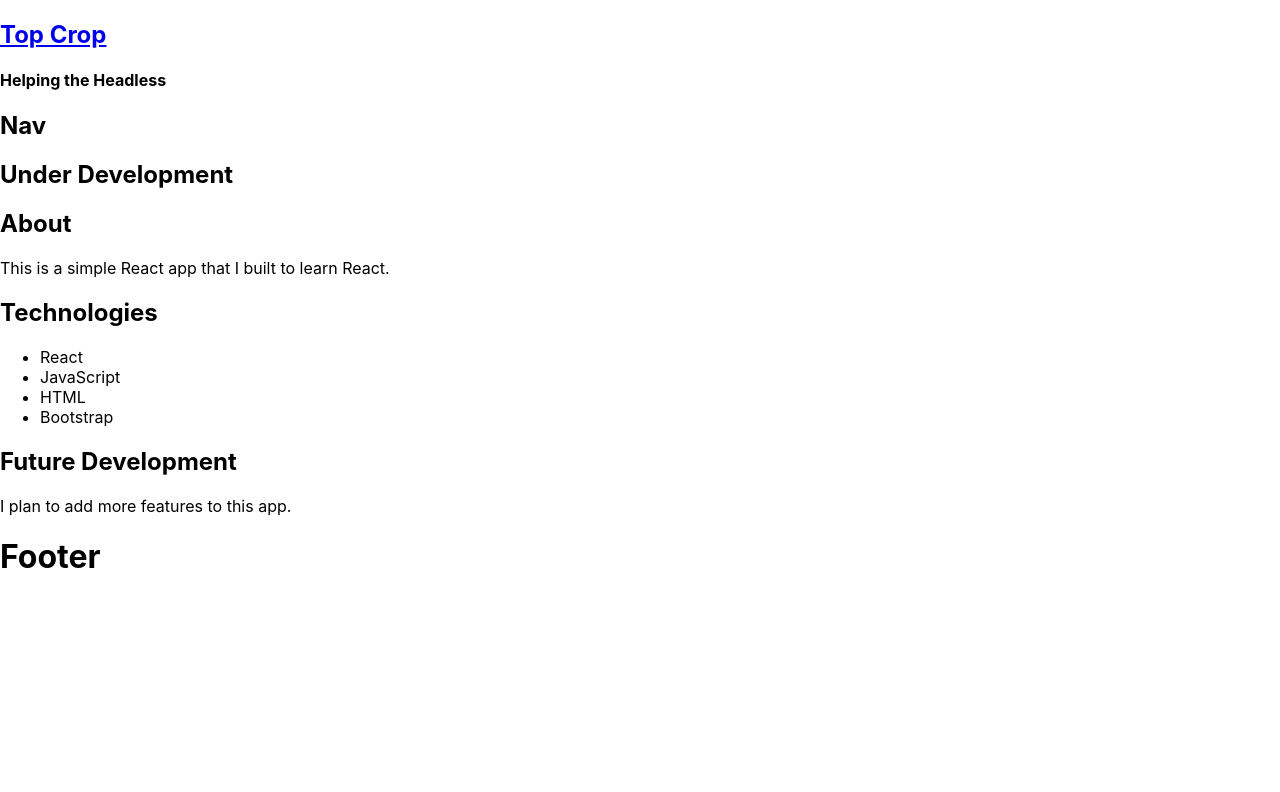
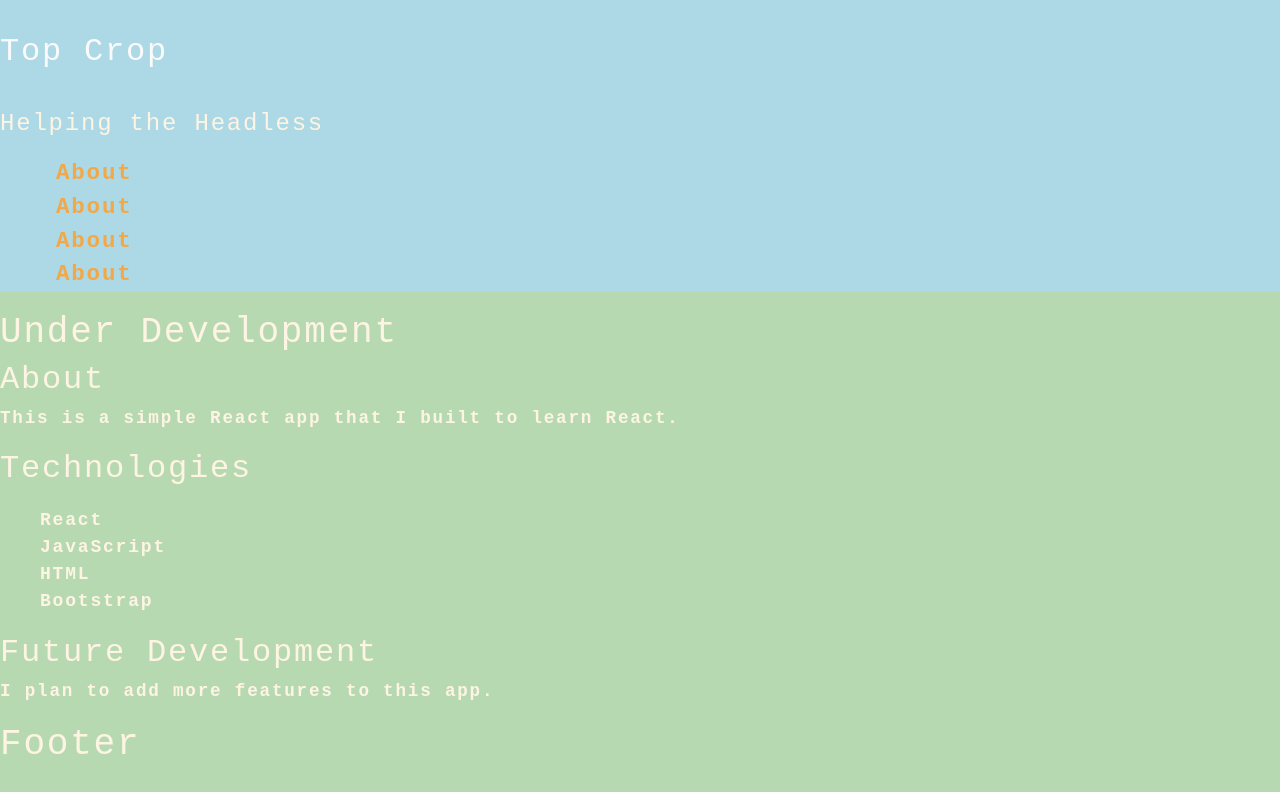
Before and after one commit to NateBatchelder/top-crop, a React (Create React App) app: page / in a window 1280 px wide. Shown: the top 792 px of the page. Built offline with nearby package versions, Linux system fonts and the light colour scheme.

Commit message:
adding data to header/nav adding styling to index.css

```diff
--- a/src/components/Nav/index.js
+++ b/src/components/Nav/index.js
@@ -1,10 +1,26 @@
 import React from 'react';
 
-function Nav () {
+function Nav(props) {
+    const { currentCategory, setCurrentCategory } = props;
+
+
   return (
-    <div>
-      <h1>Nav</h1>
-    </div>
+    <nav>
+      <ul>
+        <li className={currentCategory === "about" ? "mx-2 navActive" : "mx-2"}>
+          <span onClick={() => setCurrentCategory("about")}>About</span>
+        </li>
+        <li className={currentCategory === "about" ? "mx-2 navActive" : "mx-2"}>
+          <span onClick={() => setCurrentCategory("about")}>About</span>
+        </li>
+        <li className={currentCategory === "about" ? "mx-2 navActive" : "mx-2"}>
+          <span onClick={() => setCurrentCategory("about")}>About</span>
+        </li>
+        <li className={currentCategory === "about" ? "mx-2 navActive" : "mx-2"}>
+          <span onClick={() => setCurrentCategory("about")}>About</span>
+        </li>
+      </ul>
+    </nav>
   );
 }
 
--- a/src/index.css
+++ b/src/index.css
@@ -1,13 +1,313 @@
+main {
+  margin: 0 auto;
+  max-width: 90%;
+  padding: 50px 30px;
+}
+:root {
+  --primary: lightblue;
+  --secondary: #f3a847;
+  --tertiary: #b12704;
+  --light: #fafafa;
+  --dark: lightblue;
+  --darker: #111111;
+  --error: rgb(228, 46, 1);
+  --spacing-one: calc(1rem * 0.5);
+  --spacing-two: calc(1rem);
+  --spacing-five: calc(2.5rem);
+}
+
+* {
+  box-sizing: border-box;
+}
+
+html,
+body {
+  min-height: 100%;
+}
+
 body {
   margin: 0;
-  font-family: -apple-system, BlinkMacSystemFont, 'Segoe UI', 'Roboto', 'Oxygen',
-    'Ubuntu', 'Cantarell', 'Fira Sans', 'Droid Sans', 'Helvetica Neue',
-    sans-serif;
-  -webkit-font-smoothing: antialiased;
-  -moz-osx-font-smoothing: grayscale;
+  padding: 0;
+  font-weight: 600;
+  line-height: 1.5;
+  font-size: 18px;
+  letter-spacing: 0.1em;
+  background: #b7d9b1;
+  color: #fdf4e3;
+  font-family: 'Courier New', Courier, monospace;
 }
 
-code {
-  font-family: source-code-pro, Menlo, Monaco, Consolas, 'Courier New',
-    monospace;
+h1,
+h2,
+h3,
+h4,
+h5,
+h6 {
+  font-family: 'Courier New', Courier, monospace;
+  font-weight: 500;
+  margin: 5px 0;
+  line-height: 1.25;
 }
+
+h1 {
+  font-size: 2.25rem;
+}
+
+h2 {
+  font-size: 2rem;
+}
+
+h3 {
+  font-size: 1.75rem;
+}
+
+h4 {
+  font-size: 1.5rem;
+}
+
+h5 {
+  font-size: 1.25rem;
+}
+
+h6 {
+  font-size: 1rem;
+}
+
+p {
+  font-size: 1.1rem;
+  margin-top: 0;
+}
+
+a {
+  color: var(--tertiary);
+  text-decoration: none;
+  font-weight: bold;
+}
+
+a:hover {
+  text-decoration: underline;
+}
+
+header {
+  background: var(--dark);
+}
+
+header a {
+  color: var(--light);
+  padding-left: 1rem;
+}
+
+
+button {
+  font-size: 1rem;
+  text-decoration: none;
+  padding: 0.25rem 1rem;
+  border-radius: 0.5rem;
+  border: none;
+  outline: none;
+  cursor: pointer;
+  margin: 0 1px;
+  background-color: var(--secondary);
+}
+
+button:hover {
+  opacity: 0.8;
+}
+
+button[disabled] {
+  cursor: default;
+  opacity: 0.8;
+}
+
+img {
+  max-width: 100%;
+}
+
+span[role='img'] {
+  cursor: default;
+}
+
+form {
+  width: 40%;
+}
+
+input {
+  font-size: 1rem;
+  padding: 0.25rem;
+  border: 1px solid var(--dark);
+  outline: none;
+  border-radius: 3px;
+  transition: box-shadow 0.2s;
+}
+
+input:focus {
+  border: 1px solid var(--secondary);
+  box-shadow: 0 0 0.25rem rgba(0, 0, 0, 0.5);
+}
+
+li {
+  list-style: none;
+}
+
+
+nav a:hover {
+  text-decoration: none;
+}
+
+nav li {
+  cursor: pointer;
+}
+
+textarea {
+  width: 600px;
+  height: 120px;
+  border: 3px solid #cccccc;
+  padding: 5px;
+}
+
+.container {
+  width: 85%;
+  max-width: 1200px;
+  margin-left: auto;
+  margin-right: auto;
+}
+
+.flex-row {
+  display: flex;
+  flex-wrap: wrap;
+}
+
+.space-between {
+  justify-content: space-between;
+}
+
+.flex-end {
+  justify-content: flex-end;
+}
+
+.mx-1 {
+  margin-right: var(--spacing-one);
+  margin-left: var(--spacing-one);
+}
+
+.mx-2 {
+  margin-right: var(--spacing-two);
+  margin-left: var(--spacing-two);
+}
+
+.my-1 {
+  margin-top: var(--spacing-one);
+  margin-bottom: var(--spacing-one);
+}
+
+.my-2 {
+  margin-top: var(--spacing-two);
+  margin-bottom: var(--spacing-two);
+}
+
+.my-5 {
+  margin-top: var(--spacing-five);
+  margin-bottom: var(--spacing-five);
+}
+
+.px-1 {
+  padding-right: var(--spacing-one);
+  padding-left: var(--spacing-one);
+}
+
+.px-2 {
+  padding-right: var(--spacing-two);
+  padding-left: var(--spacing-two);
+}
+
+.py-1 {
+  padding-top: var(--spacing-one);
+  padding-bottom: var(--spacing-one);
+}
+
+.py-2 {
+  padding-top: var(--spacing-two);
+  padding-bottom: var(--spacing-two);
+}
+
+.card {
+  width: 25%;
+  text-align: center;
+}
+
+.img-thumbnail {
+  width: auto;
+  height: 300px;
+  margin-bottom: 50px;
+  cursor: pointer;
+}
+
+.modalBackdrop {
+  background: rgba(0, 0, 0, 0.65);
+  bottom: 0;
+  left: 0;
+  overflow: auto;
+  position: fixed;
+  right: 0;
+  top: 0;
+  z-index: 1;
+}
+
+.modalContainer {
+  background: var(--darker);
+  border-radius: 5px;
+  max-width: 100%;
+  margin: 50px auto;
+  padding: 15px;
+  width: 960px;
+}
+
+.modalTitle {
+  font-size: 18px;
+  font-weight: 600;
+  margin-bottom: 25px;
+}
+
+button {
+  background: var(--primary);
+  border: 0;
+  border-radius: 5px;
+  color: #fff;
+  cursor: pointer;
+  font-size: 16px;
+  font-weight: 600;
+  margin-bottom: 30px;
+  padding: 10px 15px;
+}
+
+a {
+  border-radius: 5px;
+  color: #fdf4e3;
+  font-weight: 600;
+  padding: 2px 4px;
+  margin-left: -2px;
+  margin-right: -2px;
+}
+
+
+.navActive {
+  color: var(--secondary);
+  font-size: 125%;
+}
+
+
+
+.footer {
+  position: fixed;
+  left: 0;
+  bottom: 0;
+  width: 100%;
+  background-color: lightblue;
+  color: #fdf4e3;
+  text-align: center;
+
+}
+
+.footer a {
+  color: #fdf4e3;
+}
```
